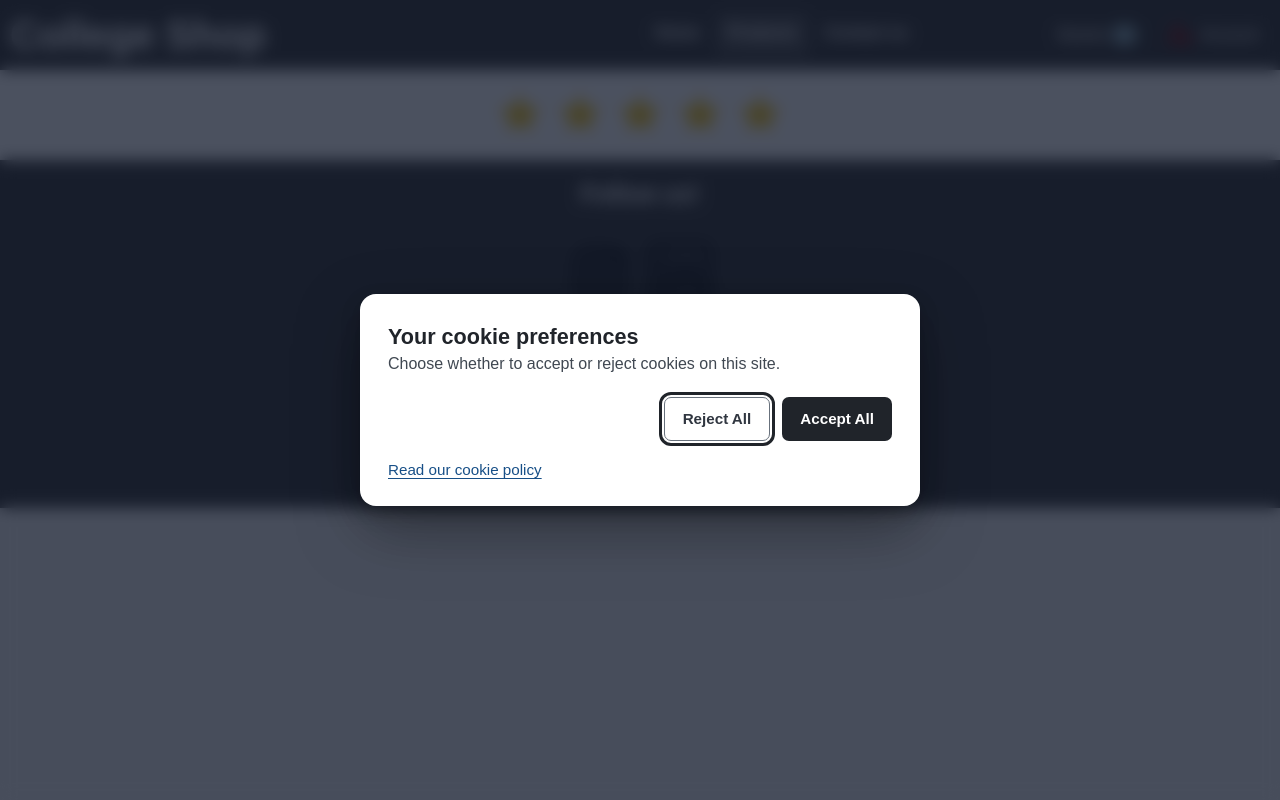
After one commit to Jack-HB09/College-website-main, a PHP site: page /productpage.html in a window 1280 px wide. The commit adds this page. Run offline with PHP 8.4, Linux system fonts and the light colour scheme.

Commit message:
made a review system for the product page, added a save button to the account page and made it so that the user can sign out of their account

```diff
--- a/accounts.html
+++ b/accounts.html
@@ -74,7 +74,7 @@
             </div>
 
 
-            <button id="account-page-logout" type="button">Sign out</button>
+
             <section class="recovery-panel" aria-labelledby="security-question-heading">
                 <h2 id="security-question-heading">Password recovery</h2>
                 <p>Set a recovery question so you can change your password if you cannot sign in.</p>
@@ -103,6 +103,8 @@
                     <input id="account-confirm-password" name="confirm_password" type="password" autocomplete="new-password" required>
                     <button type="submit">Change password</button>
                 </form>
+                <div style="margin-bottom: 25px;"></div>
+                <button style="color:red; border: 1px solid red;" id="account-page-logout" type="button">Sign out</button>
             </section>
         </section>
         <section id="account-page-signed-out" class="account-overview" aria-labelledby="account-signed-out-heading" hidden>
--- /dev/null
+++ b/productpage.html
@@ -0,0 +1,90 @@
+<!DOCTYPE html>
+<html lang="en">
+<head>
+    <meta charset="UTF-8">
+    <meta name="viewport" content="width=device-width, initial-scale=1.0">
+    <title>product page | College Shop</title>
+    <script src="scripts/main.js"></script>
+    <script src="scripts/messages.js" defer></script>
+    <script src="scripts/cookies.js" defer></script>
+    <link rel="stylesheet" href="style/main.css">
+    <link rel="stylesheet" href="style/messages.css">
+    <link rel="stylesheet" href="style/cookies.css">
+    <link rel="stylesheet" href="style/password-recovery.css">
+    <link rel="stylesheet" href="style/accounts.css">
+    <link rel="stylesheet" href="style/productpage.css">
+    <script src="scripts/productpage.js" defer></script>
+</head>
+<body>
+    <div id="message"></div>
+    <header class="site-header">
+        <a id="sitename" href="index.html">College Shop</a>
+        <nav id="hamburger-nav" aria-label="Primary navigation">
+            <ul>
+                <li><a href="index.html">Home</a></li>
+                <li><a href="products.html" aria-current="page">Products</a></li>
+                <li><a href="mailto:jack.hoeybest@gmail.com">Contact us</a></li>
+            </ul>
+        </nav>
+        <div id="utility-container">
+            <button id="hamburger-button" type="button" aria-label="Open navigation" aria-controls="hamburger-nav" aria-expanded="false">
+                <img src="images/hamburger.svg" alt="">
+            </button>
+            <a id="basket-link" href="basket.html" aria-label="Basket, 0 items">
+                Basket <span id="basket-count">0</span>
+            </a>
+            <div class="account-container">
+                <button id="account-button" type="button" aria-label="Account" aria-controls="account-menu" aria-expanded="false" data-authenticated="unknown">
+                    <img src="images/account.svg" alt="">
+                    <span>Account</span>
+                </button>
+                <div id="account-menu" class="account-menu" hidden>
+                    <a id="account-menu-page" href="accounts.html" hidden>Account</a>
+                    <a id="account-menu-admin" href="admin/logs.html" hidden>Activity Logs</a>
+                    <p id="account-user" hidden></p>
+                    <button id="account-logout" type="button" hidden>Sign out</button>
+                </div>
+            </div>
+        </div>
+    </header>
+    <main>
+        <div class="review-box">
+            <div id="review-star-grey"></div>
+            <div id="review-star-colour">
+
+            </div>
+            <img id="review-star-svg" src="images/review-stars.svg" alt="Five-star rating">
+        </div>
+    </main>
+    <footer>
+        <div class="spacer"></div>
+        <div id="footer-content">
+            <div id="contact">
+                <div id="socials-container">
+                    <h2>Follow us!</h2>
+                    <div id="socials">
+                        <a href="https://instagram.com" target="_blank" rel="noopener noreferrer">
+                            <img src="images/instagram.svg" alt="Instagram">
+                        </a>
+                        <a href="https://linkedin.com" target="_blank" rel="noopener noreferrer">
+                            <img src="images/linkedin.svg" alt="LinkedIn">
+                        </a>
+                    </div>
+                </div>
+                <div id="older-container">
+                    <h2>Contact us</h2>
+                    <div id="older">
+                        <a href="tel:+447887319053">+44 7887 319053</a>
+                        <a href="mailto:jack.hoeybest@gmail.com">jack.hoeybest@gmail.com</a>
+                    </div>
+                </div>
+            </div>
+            <div id="policies">
+                <a href="mailto:jack.hoeybest@gmail.com">Contact us</a>
+                <a href="legal/cookies.html">Cookie policy</a>
+            </div>
+        </div>
+        <div class="spacer"></div>
+    </footer>
+</body>
+</html>
--- /dev/null
+++ b/scripts/productpage.js
@@ -0,0 +1,21 @@
+const reviewBox = document.querySelector(".review-box");
+
+if (reviewBox) {
+    document.addEventListener("click", event => {
+        const bounds = reviewBox.getBoundingClientRect();
+        const x = event.clientX;
+        const y = event.clientY;
+
+        if (
+            x >= bounds.left - 10
+            && x <= bounds.right + 10
+            && y >= bounds.top - 10
+            && y <= bounds.bottom + 10
+        ) {
+            console.log("Click inside the review box", { x, y });
+            document.getElementById("review-star-colour").style.width = `${Math.max(0, Math.min(1, (x - bounds.left) / bounds.width)) * 100}%`;
+        } else {
+            console.log("Click outside the review box", { x, y });
+        }
+    });
+}
--- a/style/accounts.css
+++ b/style/accounts.css
@@ -145,4 +145,5 @@ main{
     margin-bottom: 12px;
     margin-top: 12px;
     border: 1px solid #176580;
+    width: 40%
 }
--- /dev/null
+++ b/style/productpage.css
@@ -0,0 +1,28 @@
+.review-box{
+    height: 50px;
+    width: 300px;
+    position: relative;
+}
+
+.review-box > * {
+    position: absolute;
+    inset: 0;
+    width: 100%;
+    height: 100%;
+    min-width: 0;
+    min-height: 0;
+}
+
+#review-star-colour{
+    background-color: #f5c518;
+    z-index: 1;
+}
+
+#review-star-svg{
+    display: block;
+    z-index: 2;
+}
+#review-star-grey{
+    background-color: grey;
+    z-index: 0;
+}
```
Also changed, not shown: images/review-stars.svg (added).
